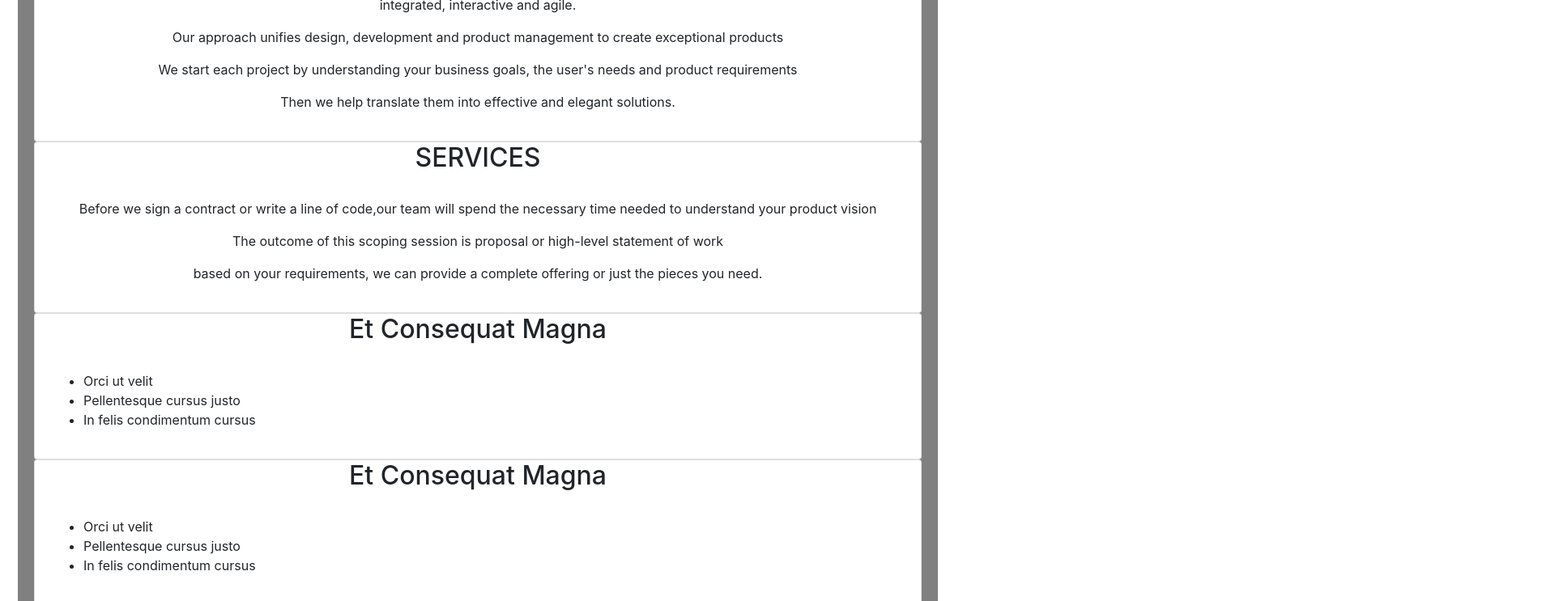
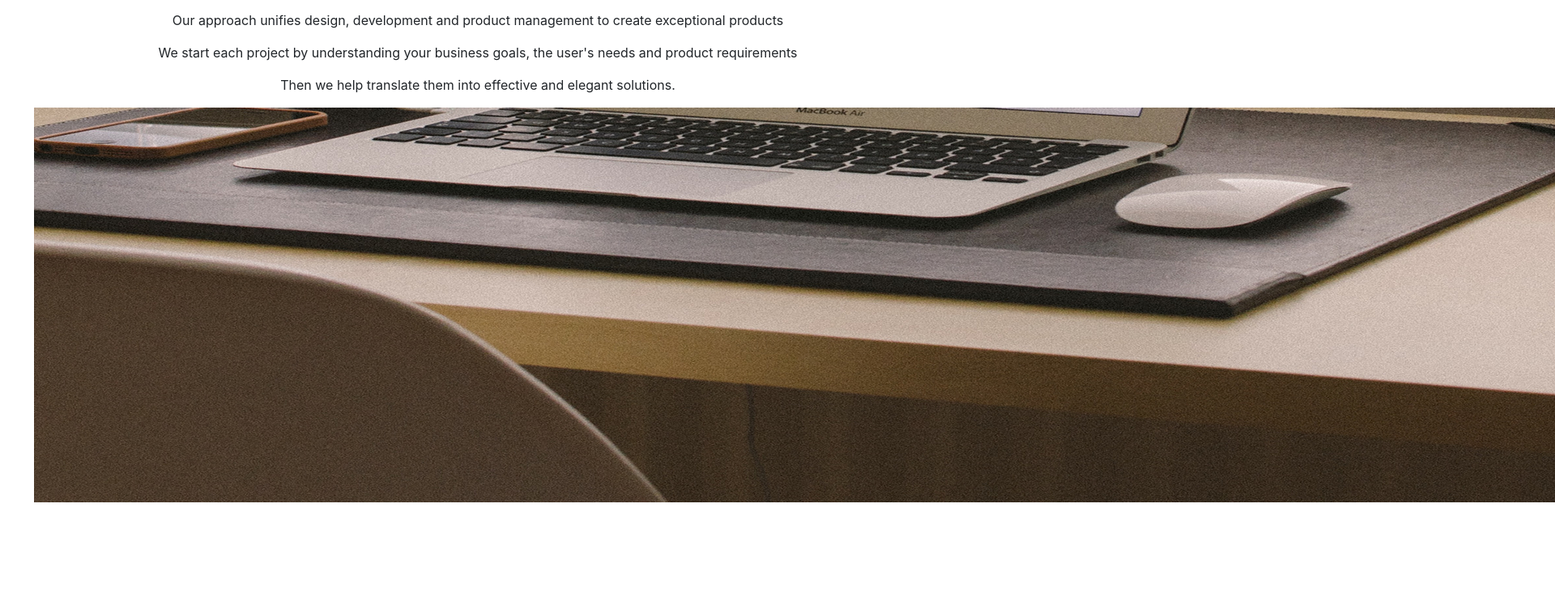
Before and after one commit to smmuiruri/delani_studio, a plain HTML site: page index.html in a window 1280 px wide. Shown: the part 755-1498 px from the top of the page at 81% size, 1920 px wide, since content can reach past the window. Drawn offline with Linux system fonts and the light colour scheme.

Commit message:
Add image of services

```diff
--- a/css/styles.css
+++ b/css/styles.css
@@ -2,7 +2,7 @@
     border: 2px solid white;
     padding: 20px;
     margin: 20px;
-    background-color: grey;
+    background-color: white;
 }
 
 p {
@@ -31,3 +31,9 @@ h2 {
     bottom: 24px;
     left: 50%;
 }
+
+.card-services {
+    position: relative;
+    text-align: center;
+    color: white;
+}
--- a/index.html
+++ b/index.html
@@ -12,7 +12,7 @@
         <div class="row">
             <div class="col-md-12">
                 <div class="card-welcome">
-                    <img src="images/assets/backgrounds/h_img.jpg" alt="heading image" class="img-fluid">
+                    <img src="images/assets/backgrounds/h_img.jpg" alt="welcome image" class="img-fluid">
                     <div class="card-welcome-content">
                         <div class="card-heading-welcome">
                             <img src="images/assets/logo/logo.png" alt="logo">
@@ -31,11 +31,11 @@
         </div>
         <div class="row">
             <div class="col-md-12">
-                <div class="card card-">
-                    <div class="card-heading">
+                <div class="card-about">
+                    <div class="card-about-heading">
                         <h2 class="card-title">ABOUT US</h2>
                     </div>
-                    <div class="card-body">
+                    <div class="card-about-body">
                         <P>When you work with us, you are part of a team of committed collaborators. All aspects of our software development process are integrated, interactive and agile.</P>
                         <p>Our approach unifies design, development and product management to create exceptional products</p>
                         <p>We start each project by understanding your business goals, the user's needs and product requirements</p>
@@ -46,11 +46,12 @@
         </div>
         <div class="row">
             <div class="col-md-12">
-                <div class="card card-info">
-                    <div class="card-heading">
+                <div class="card-services">
+                    <img src="images/assets/backgrounds/s_image.jpg" alt="services image">
+                    <div class="card-services-heading">
                         <h2 class="card-title">SERVICES</h2>
                     </div>
-                    <div class="card-body">
+                    <div class="card-services-body">
                         <P>Before we sign a contract or write a line of code,our team will spend the necessary time needed to understand your product vision</P>
                         <p>The outcome of this scoping session is proposal or high-level statement of work</p>
                         <p>based on your requirements, we can provide a complete offering or just the pieces you need.</p>
```
